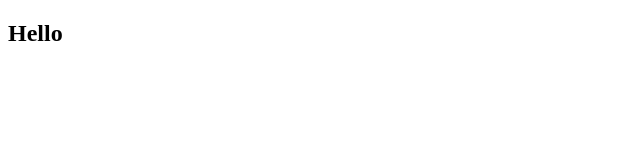
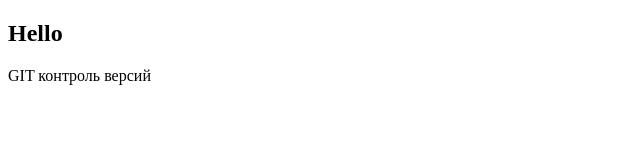
Before and after one commit to Askarda1818/projectJavascript, a plain HTML site: page index3.html in a window 1280 px wide. Shown: the whole page, without its empty margins (0-640 px from the left). Drawn offline with Linux system fonts and the light colour scheme.

Commit message:
index3.2

```diff
--- a/index3.html
+++ b/index3.html
@@ -7,5 +7,6 @@
 </head>
 <body>
     <h2>Hello</h2>
+    <p>GIT контроль версий</p>
 </body>
 </html>
```
